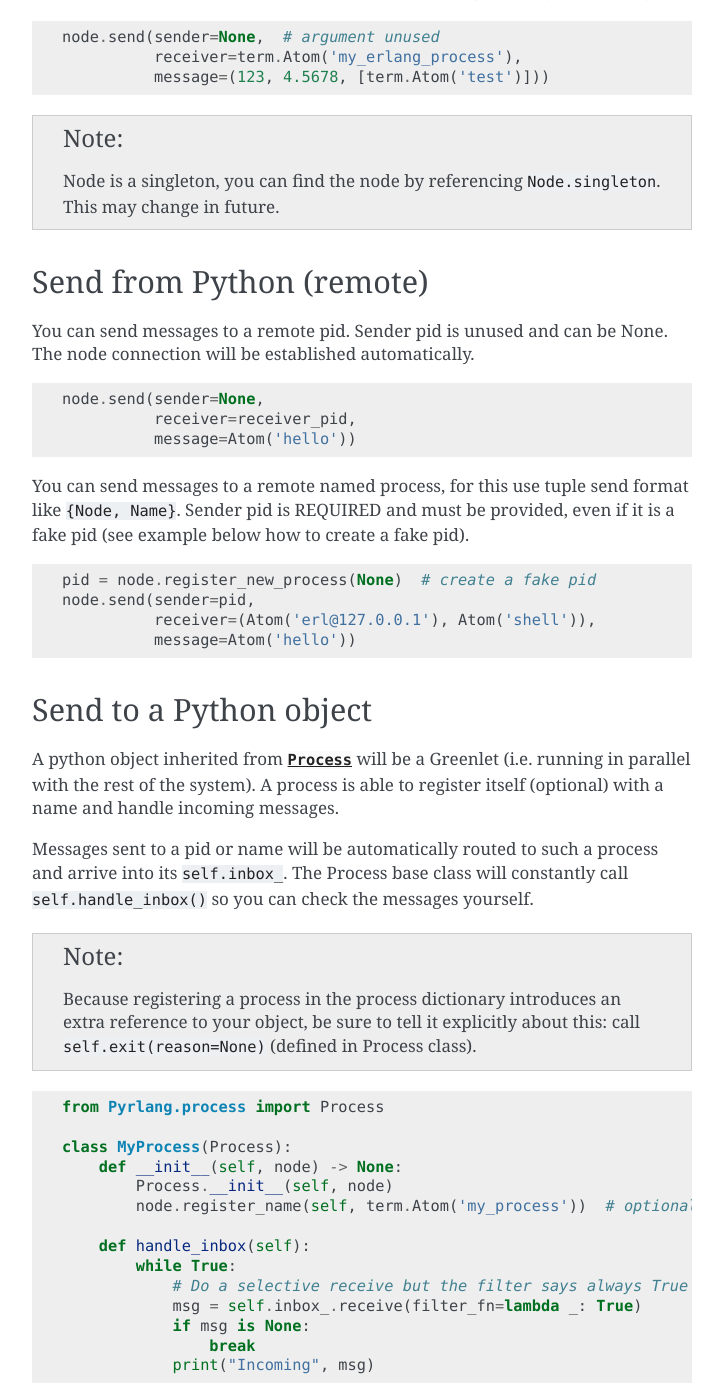
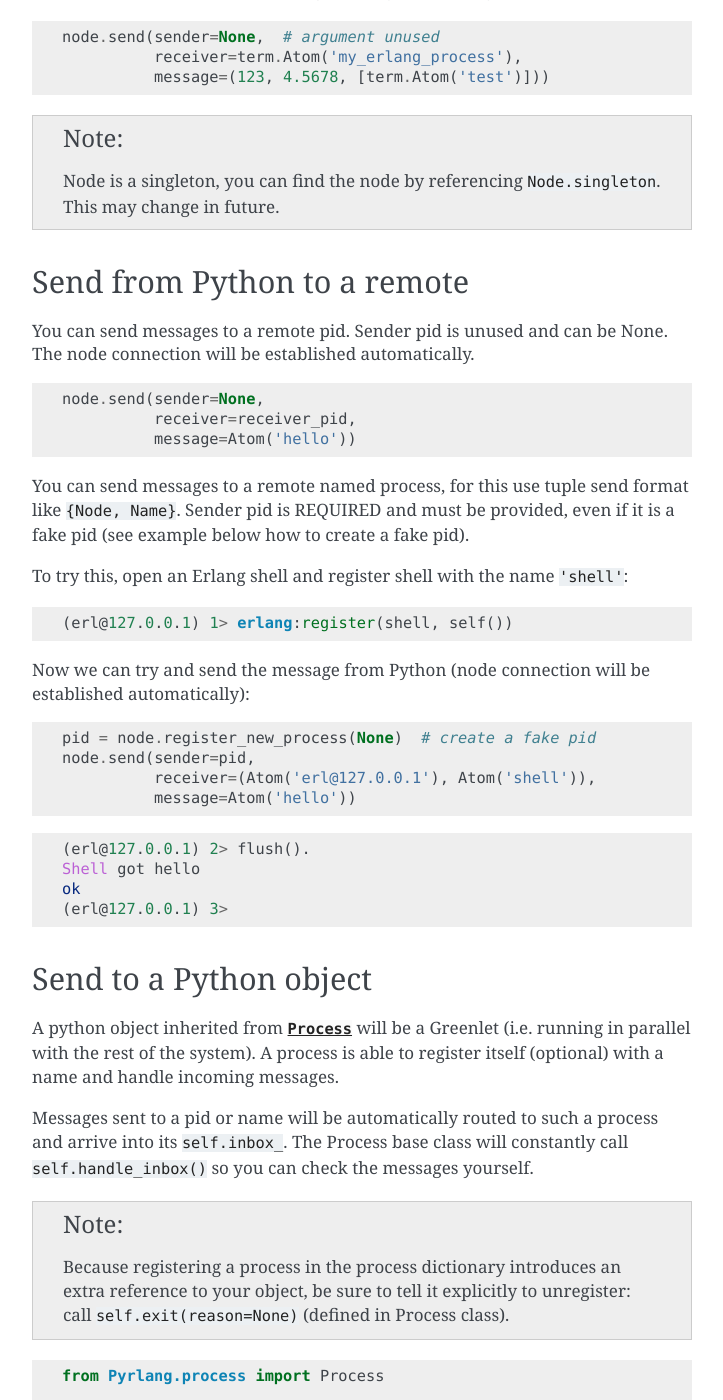
Before and after one commit to Pyrlang/Pyrlang, a Sphinx documentation site: the page built from docs/source/getting_started.rst, in a window 1280 px wide and 1400 px high, scrolled down 1716 px. Shown: the whole window, without its empty margins (388-1111 px from the left). Built offline with Sphinx 7.4.7, drawn with Linux system fonts in a browser that asks for light colours; some of the changed text lies outside the part shown.

Commit message:
getting started update

```diff
--- a/docs/source/getting_started.rst
+++ b/docs/source/getting_started.rst
@@ -78,11 +78,11 @@
                     {call, 'Pyrlang.logger', tty, ["Hello"], self()}).
 
 
-Send from Python (local)
+Send from Python locally
 ------------------------
 
-You can send messages in the reverse direction too!
-``Node.send(_sender, receiver, message)`` function is there to deliver messages
+You can send messages using the method
+``Node.send(_sender, receiver, message)``, which can deliver messages
 locally or remotely.
 
 .. code-block:: python
@@ -94,8 +94,8 @@
 .. note:: Node is a singleton, you can find the node by referencing
     ``Node.singleton``. This may change in future.
 
-Send from Python (remote)
--------------------------
+Send from Python to a remote
+----------------------------
 
 You can send messages to a remote pid. Sender pid is unused and can be None.
 The node connection will be established automatically.
@@ -110,6 +110,15 @@
 like ``{Node, Name}``. Sender pid is REQUIRED and must be provided,
 even if it is a fake pid (see example below how to create a fake pid).
 
+To try this, open an Erlang shell and register shell with the name ``'shell'``:
+
+.. code-block:: erlang
+
+    (erl@127.0.0.1) 1> erlang:register(shell, self())
+
+Now we can try and send the message from Python (node connection will be
+established automatically):
+
 .. code-block:: python
 
     pid = node.register_new_process(None)  # create a fake pid
@@ -117,6 +126,12 @@
               receiver=(Atom('erl@127.0.0.1'), Atom('shell')),
               message=Atom('hello'))
 
+.. code-block:: erlang
+
+    (erl@127.0.0.1) 2> flush().
+    Shell got hello
+    ok
+    (erl@127.0.0.1) 3>
 
 Send to a Python object
 -----------------------
@@ -132,7 +147,7 @@
 
 .. note:: Because registering a process in the process dictionary introduces
     an extra reference to your object, be sure to tell it explicitly
-    about this: call ``self.exit(reason=None)`` (defined in Process class).
+    to unregister: call ``self.exit(reason=None)`` (defined in Process class).
 
 .. code-block:: python
 
```
